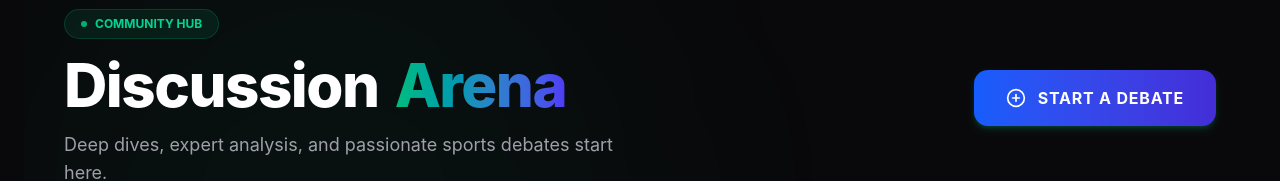
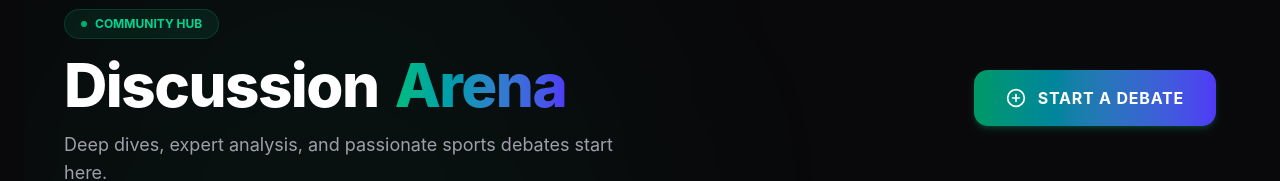
Before and after one commit to AnushSingla/HuddleUp, a React (Vite) app in the folder client/: page /posts in a window 1280 px wide. Shown: the part 184-365 px from the top of the page. Built offline with nearby package versions, Linux system fonts and the light colour scheme; no server answers.

Commit message:
Update AllPosts.jsx

```diff
--- a/client/src/components/AllPosts.jsx
+++ b/client/src/components/AllPosts.jsx
@@ -5,6 +5,7 @@ import { Input } from '@/components/ui/input';
 import PostCard from './PostCard';
 import { Link } from 'react-router-dom';
 import { PlusCircle, Search, MessageSquare, Filter } from 'lucide-react';
+// Enhanced hover effects: consider using lucide-react icons for consistency
 import { API } from '@/api';
 import { motion } from "framer-motion";
 
@@ -92,11 +93,11 @@ const AllPosts = () => {
             </div>
 
             <motion.div
-              whileHover={{ scale: 1.05 }}
-              whileTap={{ scale: 0.95 }}
+              whileHover={{ scale: 1.08, boxShadow: '0 0 32px 4px rgba(16,185,129,0.25)' }}
+              whileTap={{ scale: 0.97 }}
             >
               <Link to="/create-post">
-                <Button className="h-14 px-8 rounded-2xl bg-emerald-500 hover:bg-emerald-600 dark:bg-emerald-600 dark:hover:bg-emerald-500 text-white font-bold text-base shadow-lg shadow-emerald-500/20 transition-all flex items-center gap-3">
+                <Button className="h-14 px-8 rounded-2xl bg-gradient-to-r from-emerald-500 to-indigo-500 hover:from-indigo-500 hover:to-emerald-500 dark:bg-gradient-to-r dark:from-emerald-600 dark:to-indigo-600 dark:hover:from-indigo-500 dark:hover:to-emerald-500 text-white font-bold text-base shadow-lg shadow-emerald-500/20 transition-all flex items-center gap-3 focus:outline-none focus:ring-2 focus:ring-emerald-400/60 hover:shadow-[0_0_32px_4px_rgba(16,185,129,0.25)] hover:scale-105">
                   <PlusCircle className="h-5 w-5" />
                   START A DEBATE
                 </Button>
@@ -105,22 +106,22 @@ const AllPosts = () => {
           </div>
 
           <div className="w-full bg-white/70 dark:bg-zinc-900/50 backdrop-blur-xl border border-zinc-200 dark:border-zinc-800 rounded-3xl p-4 md:p-6 shadow-2xl shadow-indigo-500/5 flex flex-col md:flex-row gap-4">
-            <div className="flex-1 relative group">
+            <div className="flex-1 relative group transition-all duration-200">
               <Search className="absolute left-4 top-1/2 transform -translate-y-1/2 text-zinc-400 group-focus-within:text-emerald-500 h-5 w-5 transition-colors" />
               <Input
                 type="text"
                 placeholder="Search debates, athletes, or sports..."
                 value={searchTerm}
                 onChange={(e) => setSearchTerm(e.target.value)}
-                className="h-12 pl-12 pr-4 bg-white dark:bg-zinc-950 border-zinc-200 dark:border-zinc-800 rounded-xl focus:ring-emerald-500/20"
+                className="h-12 pl-12 pr-4 bg-white dark:bg-zinc-950 border-zinc-200 dark:border-zinc-800 rounded-xl focus:ring-emerald-500/20 focus:bg-emerald-50/40 dark:focus:bg-emerald-900/30 hover:bg-emerald-50/30 dark:hover:bg-emerald-900/20 transition-all duration-200"
               />
             </div>
-            <div className="flex items-center gap-3 bg-white dark:bg-zinc-950 px-4 py-2 border border-zinc-200 dark:border-zinc-800 rounded-xl">
+            <div className="flex items-center gap-3 bg-white dark:bg-zinc-950 px-4 py-2 border border-zinc-200 dark:border-zinc-800 rounded-xl transition-all duration-200 hover:shadow-[0_0_16px_2px_rgba(16,185,129,0.15)] hover:scale-105">
               <Filter className="h-4 w-4 text-emerald-500" />
               <select
                 value={selectedCategory}
                 onChange={(e) => setSelectedCategory(e.target.value)}
-                className="bg-transparent text-sm font-bold text-zinc-600 dark:text-zinc-400 focus:outline-none cursor-pointer pr-4"
+                className="bg-transparent text-sm font-bold text-zinc-600 dark:text-zinc-400 focus:outline-none cursor-pointer pr-4 hover:text-emerald-600 dark:hover:text-emerald-400 transition-colors"
               >
                 {categories.map(category => (
                   <option key={category} value={category} className="dark:bg-zinc-900">
```
